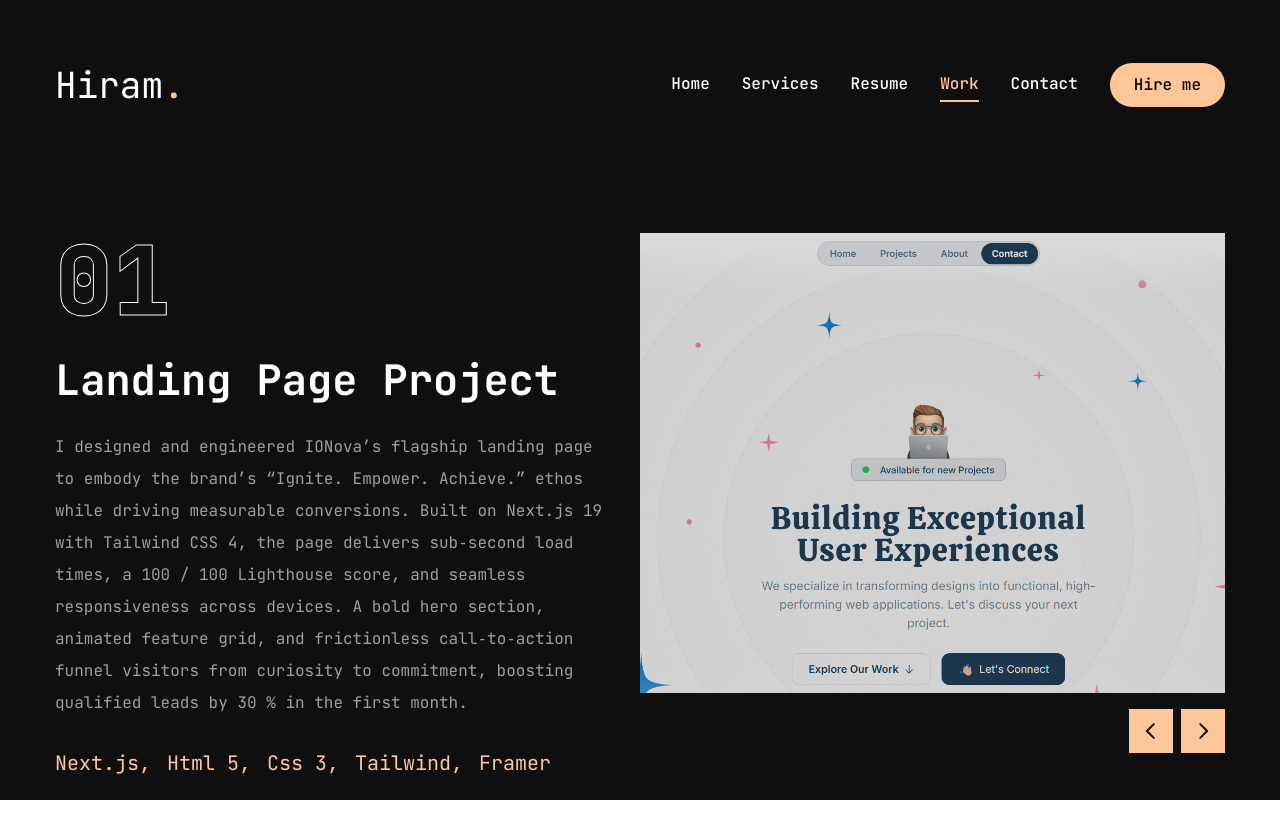
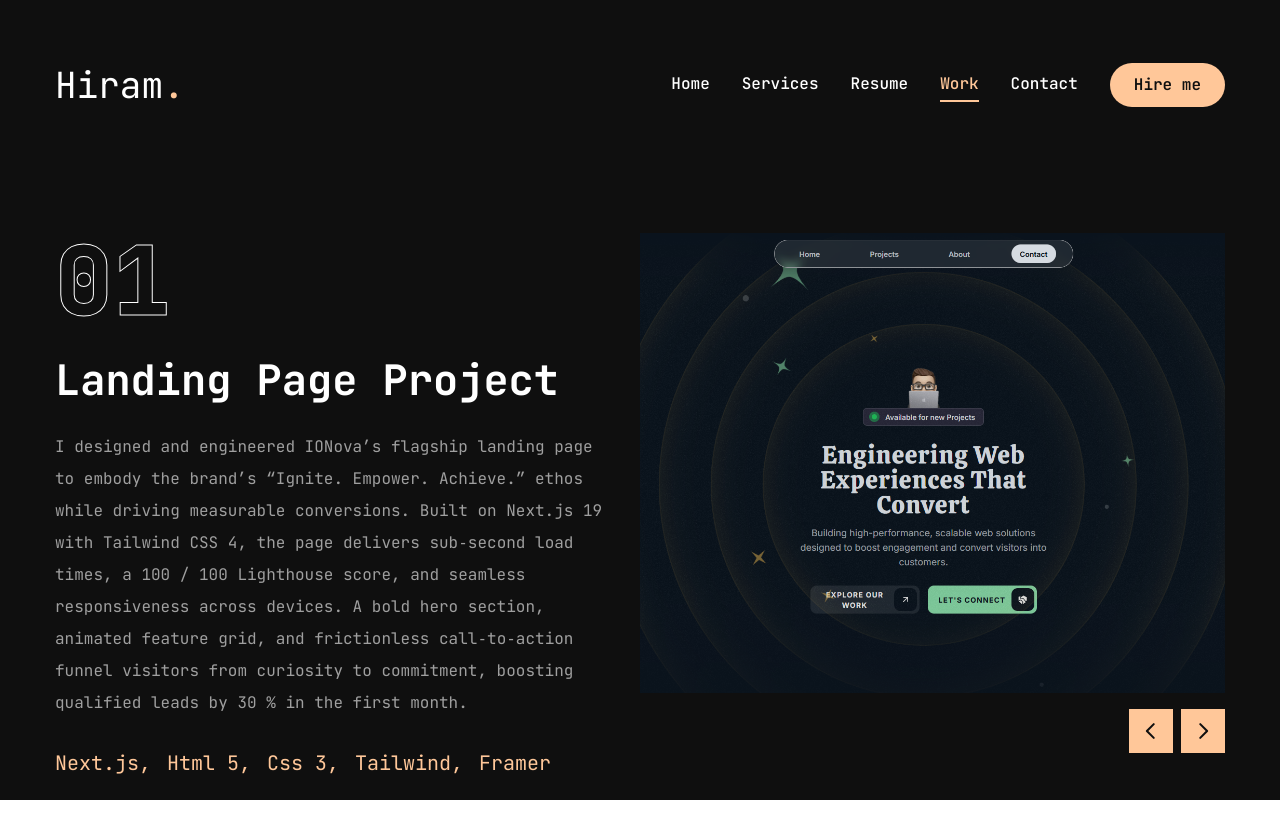
Before and after one commit to HZero-IONova/harce-portfolio, a Next.js app: page /work in a window 1280 px wide. Shown: the top 838 px of the page. Built offline with nearby package versions, Linux system fonts and the light colour scheme; a web font is replaced by a local one.

Commit message:
Update Work

```diff
--- a/app/work/page.jsx
+++ b/app/work/page.jsx
@@ -33,25 +33,26 @@ const projects = [
       { name: "Tailwind" },
       { name: "Framer" },
     ],
-    image: "/assets/work/IonovaPortfolio.png",
-    live: "",
-    github: "",
+    image: "/assets/work/Ionova.png",
+    live: "https://ionova-portfolio.vercel.app/",
+    github: "https://github.com/HZero-IONova/ionova-portfolio",
   },
   {
     num: "02",
-    category: "Web Page",
-    title: "Landing Page / Payment Integration",
+    category: "Landing Page",
+    title: "Landing Page",
     description:
       "A fully in-house case study—planned, designed, and engineered end-to-end to demonstrate my delivery standards. From clear information architecture and pixel-perfect UI to scalable, high-performance code, every detail reflects a commitment to clean design, robust architecture, and measurable user impact.",
     stack: [
+      { name: "Next.js" },
       { name: "Html 5" },
       { name: "Css 3" },
-      { name: "Python" },
-      { name: "SQL" },
+      { name: "Tailwind" },
+      { name: "Framer" },
     ],
-    image: "/assets/work/Cespte.png",
-    live: "",
-    github: "",
+    image: "/assets/work/UrbanBuild.png",
+    live: "https://construction-template-mu.vercel.app/",
+    github: "https://github.com/HZero-IONova/constructiontemplatepage",
   },
 ];
 
--- a/components/Stats.jsx
+++ b/components/Stats.jsx
@@ -13,11 +13,11 @@ const stats = [
     text: "Projects Completed",
   },
   {
-    num: 8,
+    num: 9,
     text: "Technologies Mastered",
   },
   {
-    num: 34,
+    num: "68+",
     text: "Code commits",
   },
 ];
```
Also changed, not shown: public/assets/work/Ionova.png (added), public/assets/work/UrbanBuild.png (added).
